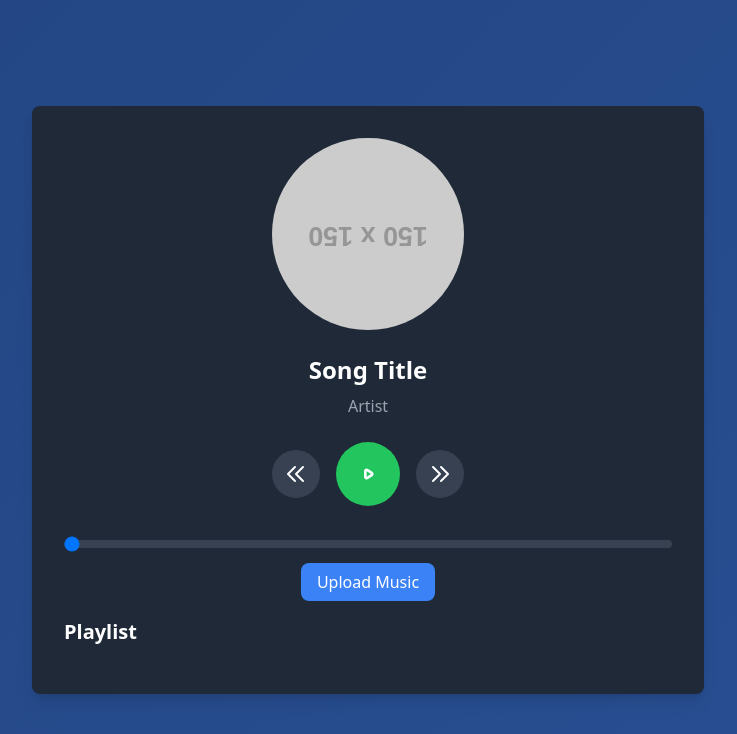
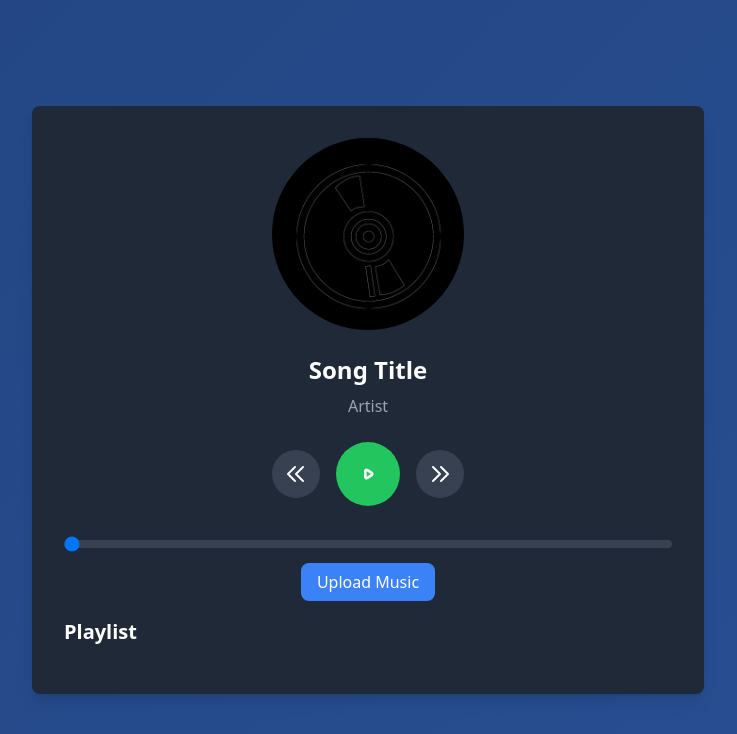
Before and after one commit to Haikalbotz/Music, a plain HTML site: page index.html in a window 1280 px wide. Shown: the whole page, without its empty margins (272-1009 px from the left). Drawn offline with nearby package versions, Linux system fonts and the light colour scheme; placeholder pictures from the web are drawn by us.

Commit message:
Add files via upload

```diff
--- a/index.html
+++ b/index.html
@@ -10,7 +10,7 @@
 <body class="text-white flex items-center justify-center h-screen">
     <div class="bg-gray-800 p-8 rounded-lg shadow-lg text-center w-full max-w-2xl">
         <div class="mb-6">
-            <img id="cover-art" src="https://via.placeholder.com/150" alt="Cover Art" class="w-48 h-48 rounded-full mx-auto rotate-animation">
+            <img id="cover-art" src="musik.png" alt="Cover Art" class="w-48 h-48 rounded-full mx-auto rotate-animation">
         </div>
         <h1 id="song-title" class="text-2xl font-bold mb-2">Song Title</h1>
         <p id="artist" class="text-gray-400 mb-6">Artist</p>
```
Also changed, not shown: musik.png (added).
